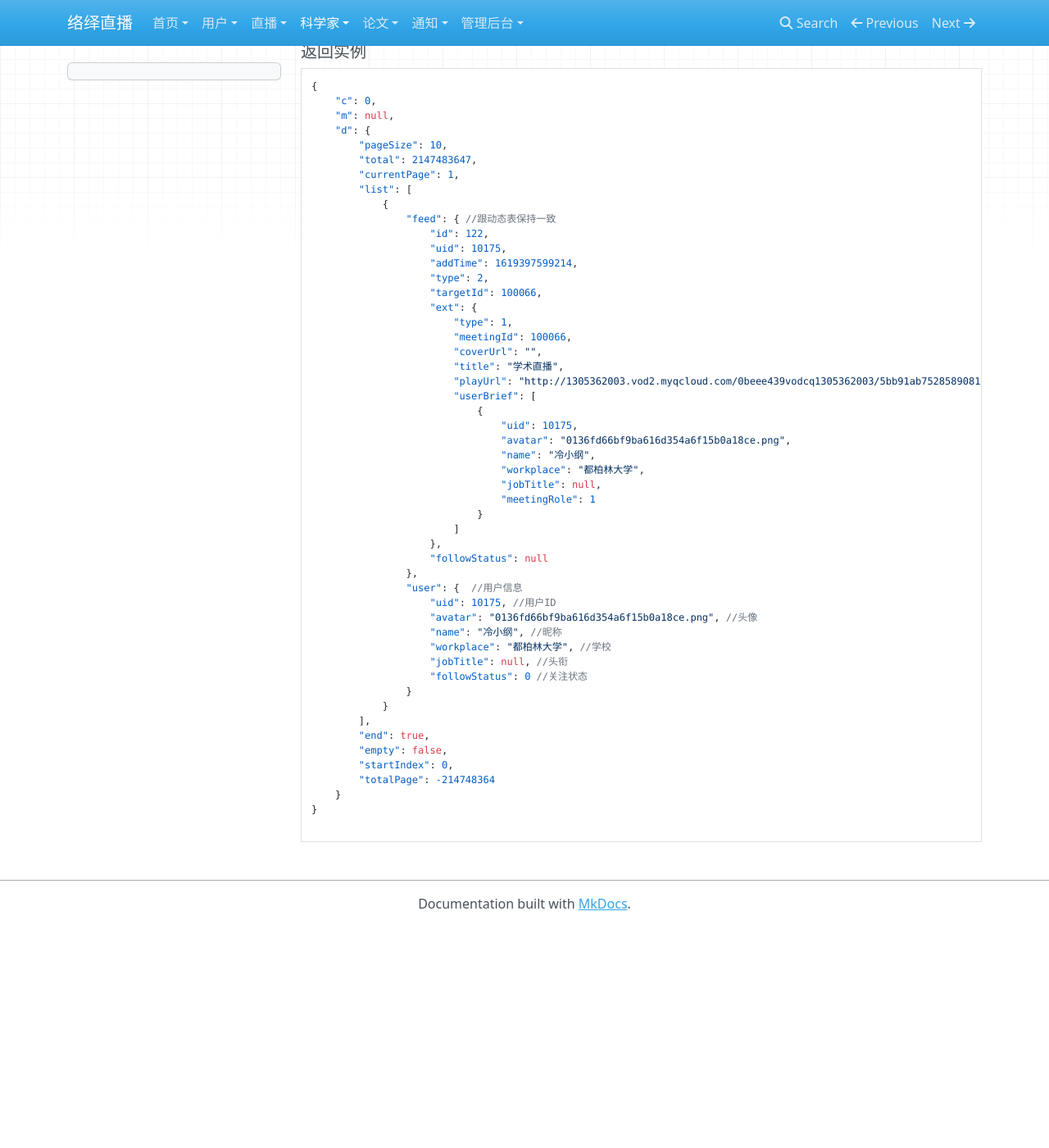
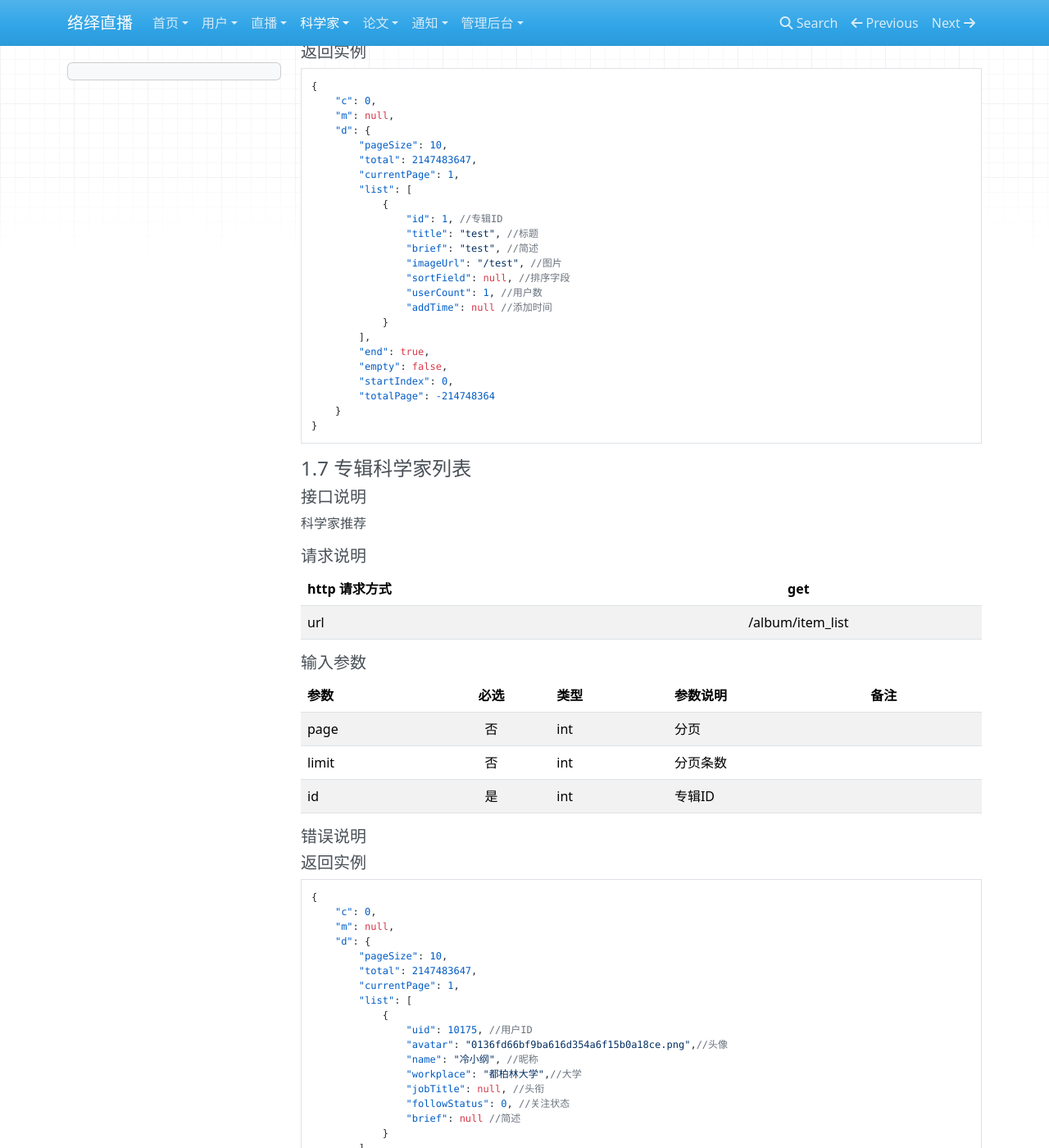
Before and after one commit to G-little/luoyi-wiki, an MkDocs documentation site: the page built from docs/luoyi/scientist.md, in a window 1280 px wide and 1400 px high, scrolled down 4310 px. Shown: the whole window at 82% size. Built offline with MkDocs 1.6.1, drawn with Linux system fonts in a browser that asks for light colours; nearby versions of some CDN libraries; before the commit the page ends 5440 px from its top, so only the background shows below that; some of the changed text lies outside the part shown.

Commit message:
add file

````diff
--- a/docs/luoyi/scientist.md
+++ b/docs/luoyi/scientist.md
@@ -237,7 +237,9 @@
 ```
 
 
-#### 1.5 科学家推荐
+
+
+#### 1.6 专辑列表
 
 ##### 接口说明
 
@@ -247,7 +249,7 @@
 
 | http 请求方式          |get             |
 |:------------- |:---------------:|
-| url      |/scientist/list |
+| url      |/album/list |
 
 #####  输入参数
 
@@ -274,39 +276,13 @@
         "currentPage": 1,
         "list": [
             {
-                "feed": { //跟动态表保持一致
-                    "id": 122,
-                    "uid": 10175,
-                    "addTime": 1619397599214,
-                    "type": 2,
-                    "targetId": 100066,
-                    "ext": {
-                        "type": 1,
-                        "meetingId": 100066,
-                        "coverUrl": "",
-                        "title": "学术直播",
-                        "playUrl": "http://1305362003.vod2.myqcloud.com/0beee439vodcq1305362003/5bb91ab75285890817467138691/playlist.m3u8",
-                        "userBrief": [
-                            {
-                                "uid": 10175,
-                                "avatar": "0136fd66bf9ba616d354a6f15b0a18ce.png",
-                                "name": "冷小纲",
-                                "workplace": "都柏林大学",
-                                "jobTitle": null,
-                                "meetingRole": 1
-                            }
-                        ]
-                    },
-                    "followStatus": null
-                },
-                "user": {  //用户信息
-                    "uid": 10175, //用户ID
-                    "avatar": "0136fd66bf9ba616d354a6f15b0a18ce.png", //头像
-                    "name": "冷小纲", //昵称
-                    "workplace": "都柏林大学", //学校
-                    "jobTitle": null, //头衔
-                    "followStatus": 0 //关注状态
-                }
+                "id": 1, //专辑ID
+                "title": "test", //标题
+                "brief": "test", //简述
+                "imageUrl": "/test", //图片
+                "sortField": null, //排序字段
+                "userCount": 1, //用户数
+                "addTime": null //添加时间
             }
         ],
         "end": true,
@@ -315,5 +291,60 @@
         "totalPage": -214748364
     }
 }
+```
 
+
+#### 1.7 专辑科学家列表
+
+##### 接口说明
+
+科学家推荐
+
+##### 请求说明
+
+| http 请求方式          |get             |
+|:------------- |:---------------:|
+| url      |/album/item_list |
+
+#####  输入参数
+
+| 参数          |必选             | 类型       | 参数说明        | 备注          |
+|:-------------|:---------------:|:-------------|:-------------|:-------------|
+| page      | 否 |  int  |   分页 |    |
+| limit      | 否 |  int  |   分页条数 |    |
+| id      | 是 |  int  |   专辑ID |    |
+
+
+#####  错误说明
+
+
+
+
+
+#####  返回实例
+```json
+{
+    "c": 0,
+    "m": null,
+    "d": {
+        "pageSize": 10,
+        "total": 2147483647,
+        "currentPage": 1,
+        "list": [
+            {
+                "uid": 10175, //用户ID
+                "avatar": "0136fd66bf9ba616d354a6f15b0a18ce.png",//头像
+                "name": "冷小纲", //昵称
+                "workplace": "都柏林大学",//大学
+                "jobTitle": null, //头衔
+                "followStatus": 0, //关注状态
+                "brief": null //简述
+            }
+        ],
+        "end": true,
+        "empty": false,
+        "startIndex": 0,
+        "totalPage": -214748364
+    }
+}
 ```
````
Also changed, not shown: site/luoyi/scientist/index.html, site/search/search_index.json, 1 other file.
